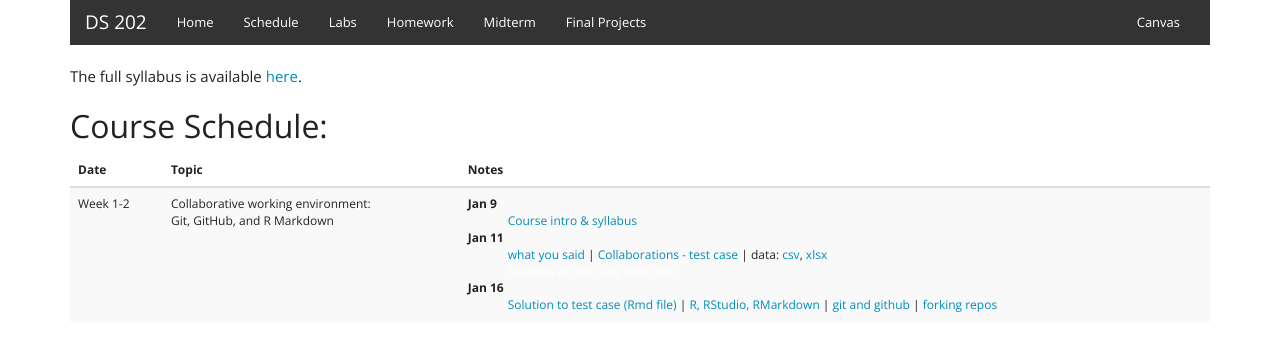
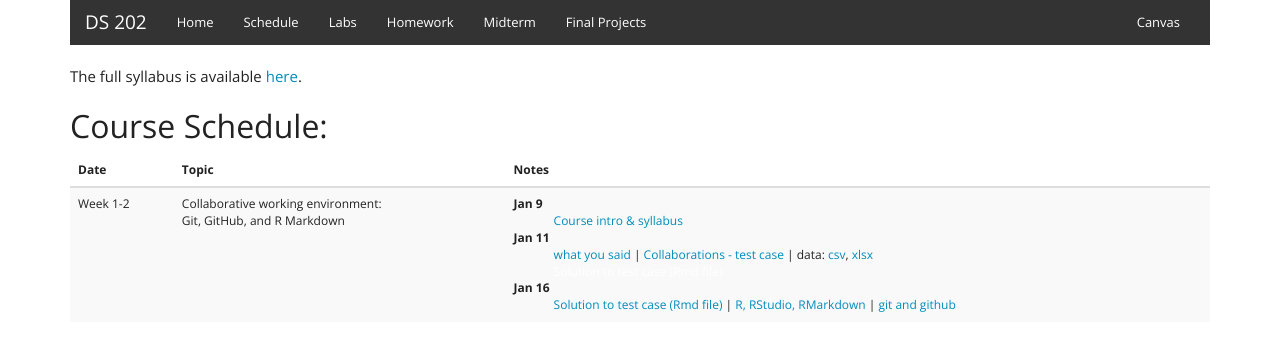
Before and after one commit to DS202-at-ISU/DS202-at-ISU.github.io-2018, a Jekyll site: the page built from schedule.html, in a window 1280 px wide. Shown: the top 351 px of the page. Built offline with Jekyll 4.4.1, drawn with Linux system fonts in a browser that asks for light colours.

Commit message:
links updated

```diff
--- a/schedule.html
+++ b/schedule.html
@@ -32,7 +32,12 @@ The full syllabus is available <a href="syllabus.pdf" target=_blank>here</a>.
       <dt>Jan 16</dt>
 
           <dd>
- <a href="../materials/01_collaborative-environment/02_test-case-solution.html" target=_blank>Solution to test case</a> <a href="../materials/01_collaborative-environment/02_test-case-solution.Rmd" target=_blank>(Rmd file)</a> | <a href="../materials/01_collaborative-environment/03_rmarkdown.html" target=_blank>R, RStudio, RMarkdown</a>  | <a href="../materials/01_collaborative-environment/04_git.html" target=_blank>git and github</a> | <a href="../materials/01_collaborative-environment/04_git.html" target=_blank>forking repos</a></dd>
+ <a href="../materials/01_collaborative-environment/02_test-case-solution.html" target=_blank>Solution to test case</a> <a href="../materials/01_collaborative-environment/02_test-case-solution.Rmd" target=_blank>(Rmd file)</a> | <a href="../materials/01_collaborative-environment/03_rmarkdown.html" target=_blank>R, RStudio, RMarkdown</a>  | <a href="../materials/01_collaborative-environment/04_git.html" target=_blank>git and github</a>
+          </dd>
+  <!--    <dt>Jan 18</dt>
+
+          <dd>
+ <a href="labs/lab01.html" target=_blank>Lab #1: </a> </dd> -->
           </dl>
         </td>
       </tr>
```
